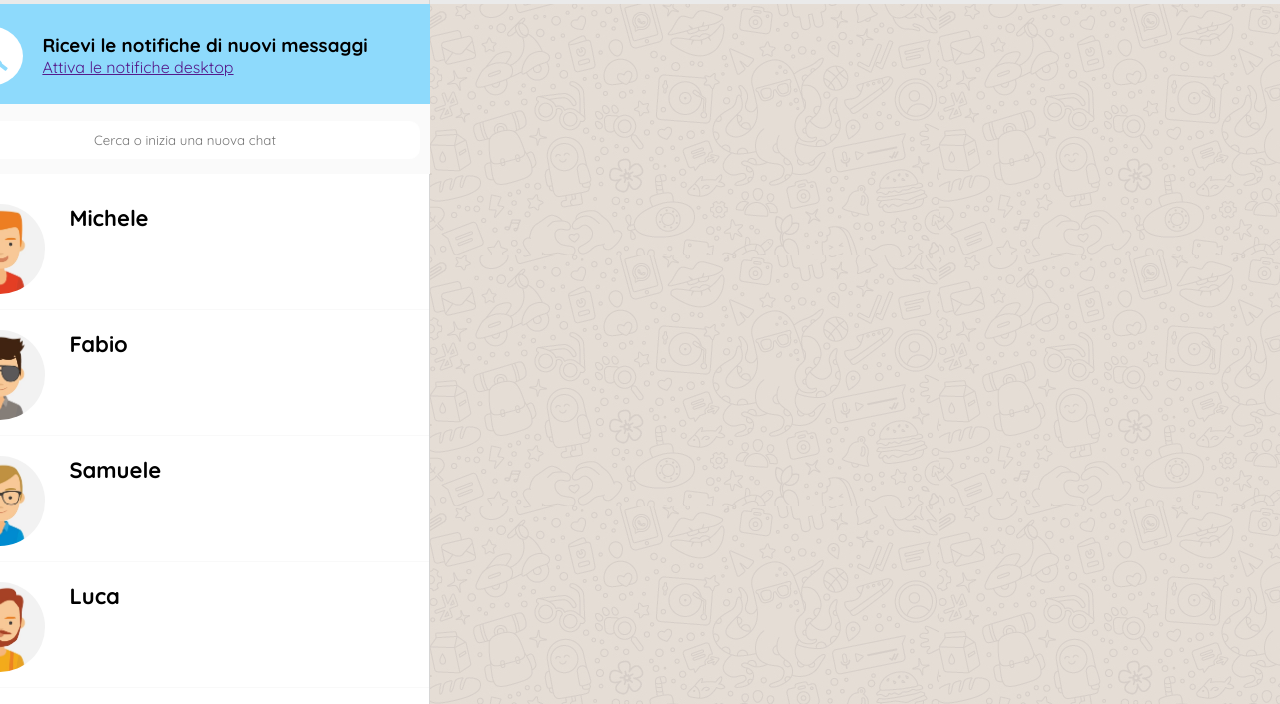
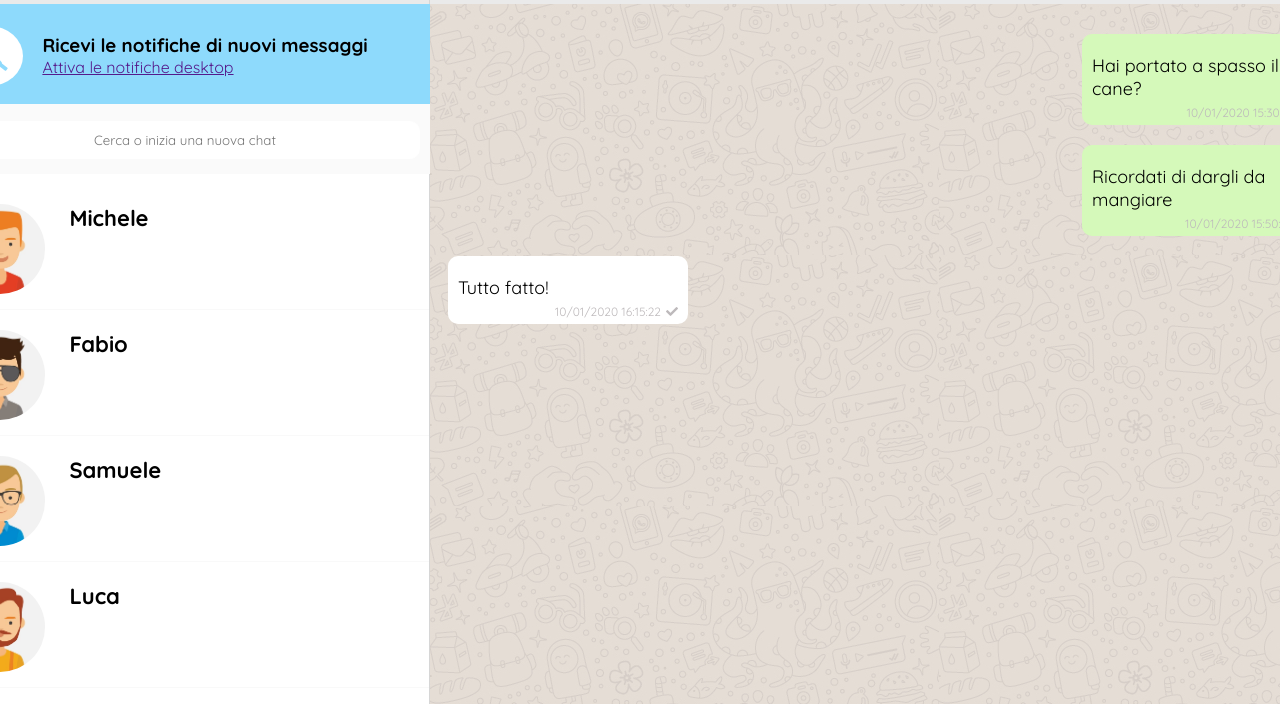
Before and after one commit to piermariosalis/vue-boolzapp, a plain HTML site: page Milestone 2/index.html in a window 1280 px wide. Shown: the part 96-800 px from the top of the page. Drawn offline with nearby package versions, Linux system fonts and the light colour scheme.

Commit message:
Milestone #2 - Update 3
Preview chat of all contacts - End

```diff
--- a/Milestone 2/assets/js/main.js
+++ b/Milestone 2/assets/js/main.js
@@ -93,9 +93,7 @@
             }
         ],
         mainUser : {
-            name: 'Michele',
             lastSeen: 'Ultimo accesso oggi alle',
-            avatar: './assets/img/avatar_1.jpg'
         },
 
 
--- a/Milestone 2/index.html
+++ b/Milestone 2/index.html
@@ -6,7 +6,7 @@
     <link rel="stylesheet" href="https://cdnjs.cloudflare.com/ajax/libs/font-awesome/5.15.1/css/all.min.css" integrity="sha512-+4zCK9k+qNFUR5X+cKL9EIR+ZOhtIloNl9GIKS57V1MyNsYpYcUrUeQc9vNfzsWfV28IaLL3i96P9sdNyeRssA==" crossorigin="anonymous" />
     <link rel="preconnect" href="https://fonts.gstatic.com">
     <link href="https://fonts.googleapis.com/css2?family=Quicksand:wght@300;400;500;600;700&display=swap" rel="stylesheet">
-    <title>Milestone 1 - Boolzap</title>
+    <title>Milestone 2 - Boolzap</title>
     <style>
         *{
             margin: 0;
@@ -88,6 +88,52 @@
             background-image: url("assets/img/mine.jpg");
             overflow-y: scroll;
         }
+        .chat_preview > div {
+          padding: 20px 18px 0 18px;
+        }
+
+        .senderContainer {
+          display: flex;
+          justify-content: flex-end;
+        }
+
+        .sent {
+            width: 240px;
+            background-color: #D5F9BA;
+            padding: 20px 10px 5px 10px;
+            border-radius: 10px;
+            margin: 10px 0;
+        }
+
+        .recipientContainer {
+            display: flex;
+            justify-content: flex-start;
+        }
+
+        .received {
+            width: 240px;
+            padding: 20px 10px 5px 10px;
+            background-color: white;
+            border-radius: 10px;
+            margin: 10px 0;
+        }
+
+        .sent > #text, .received > #text {
+            font-size: 18px;
+            padding-bottom: 5px;
+        }
+
+        .sent > #date, .received > #date {
+            color: #BDB9BB;
+            font-size: 12px;
+            display: flex;
+            justify-content: flex-end;
+        }
+
+        #date i {
+          margin-left: 5px;
+        }
+
         .chat_input {
             width: 100%;
             height: 120px;
@@ -183,8 +229,23 @@
 
                 </div>
                 <div class="chat_preview">
+                  <div v-if="contacts[index].visible" v-for="(contact,index) in contacts">
+                        <div :class="(message.status === 'sent') ? 'senderContainer' : 'recipientContainer' " v-for="message in contact.messages">
+                            <div :class="(message.status === 'sent') ? 'sent' : 'received' ">
+                                  <div id="text">
+                                      <span>{{message.text}}</span>
+                                  </div>
+                                  <div id="date">
+                                      <span>{{message.date}}</span>
+                                      <span><i class="fas fa-check"></i></span>
+                                  </div>
+                            </div>
+                        </div>
+                    </div>
+                  </div>
 
-                </div>
+
+
                 <div class="chat_input">
                     <div style="width: 10%; height: 100%; display: inline-block; text-align: center;">
                         <i class="far fa-smile" style="font-size: 35px; color: #6B7376; vertical-align: middle; "></i>
```
